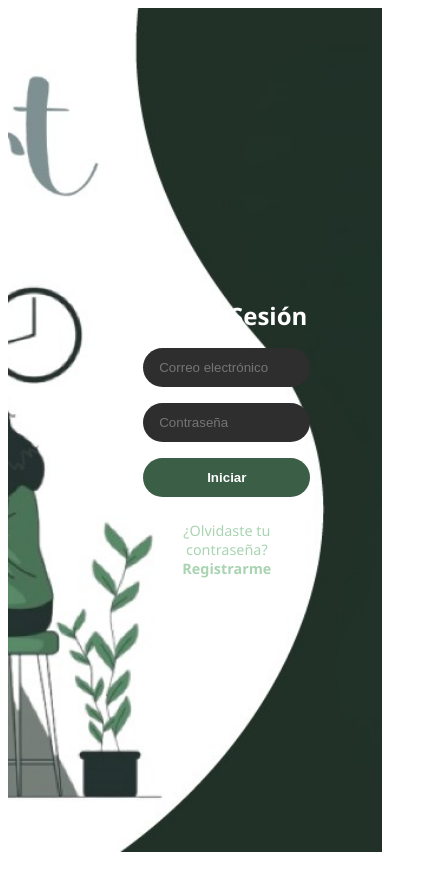
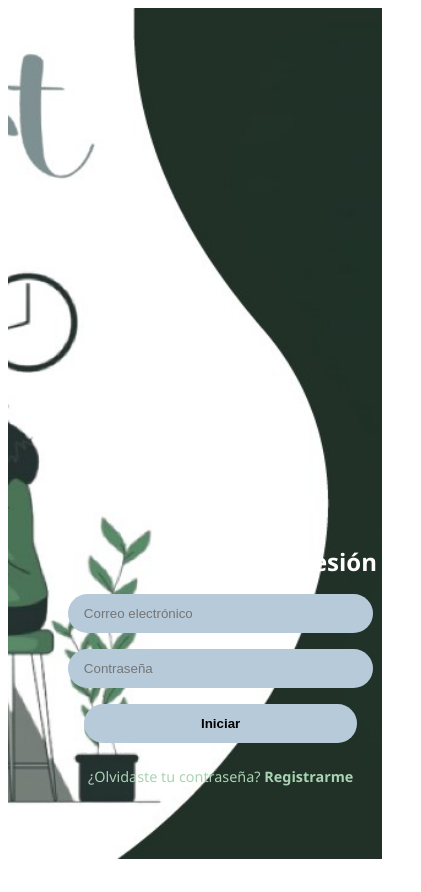
Before and after one commit to Lux111209/IdeartDetallesSV, a React (Vite) app in the folder Frontend/Ideart/: page /login in a window 390 px wide. Shown: the whole page, 421 px wide, since content can reach past the window. Before the commit the page ends 860 px from the top, so only its background shows below. Built offline with nearby package versions, Linux system fonts and the light colour scheme.

Commit message:
Detalles pequeños

```diff
--- a/Frontend/Ideart/src/css/AuthForm.css
+++ b/Frontend/Ideart/src/css/AuthForm.css
@@ -1,12 +1,61 @@
 .container {
   display: flex;
+  flex-direction: row;
   height: 100vh;
   font-family: 'Segoe UI', sans-serif;
   background-image: url('../assets/Images/Login.jpg');
   background-size: cover;
-  background-position: center;
+  background-position: center -25px; /* Imagen subida 25px */
   background-repeat: no-repeat;
+  background-attachment: fixed;
   color: white;
+}
+
+/* Responsive Mobile Design */
+@media (max-width: 768px) {
+  .container {
+    flex-direction: column;
+    padding: 1rem;
+    align-items: center;
+  }
+
+  .left,
+  .right {
+    width: 100%;
+    padding: 1rem;
+    margin: 0;
+    align-items: center;
+  }
+
+  .title {
+  font-size: 1.5rem;
+  margin-bottom: 1rem;
+  align-self: flex-end;
+  width: 100%;
+  max-width: 300px;
+  text-align: left
+}
+
+@media (max-width: 768px) {
+  .title {
+    text-align: center;
+    align-self: center;
+    max-width: 250px;
+  }
+}
+
+  .form {
+    margin-left: 0;
+    width: 100%;
+    max-width: 250px;
+    align-items: center;
+  }
+
+  .input,
+  .button {
+    width: 100%;
+    max-width: 100%;
+  }
 }
 
 .left, .right {
@@ -37,6 +86,7 @@
 .title {
   font-size: 1.5rem;
   margin-bottom: 1rem;
+  margin-left: 220px;
 }
 
 .form {
@@ -45,29 +95,32 @@
   gap: 1rem;
   width: 80%;
   max-width: 300px;
+  margin-left: auto;
 }
 
 .input {
   padding: 0.75rem 1rem;
   border: none;
   border-radius: 20px;
-  background-color: #2e2e2e;
+  background-color: #b7cada;
   color: white;
   outline: none;
+  width: 100%;
 }
 
 .button {
   padding: 0.75rem 1rem;
   border: none;
   border-radius: 20px;
-  background-color: #3b5e47;
-  color: white;
+  background-color: #b7cada;
+  color: black;
   cursor: pointer;
   font-weight: bold;
+  width: 100%;
 }
 
 .button:hover {
-  background-color: #4c775a;
+  background-color: #8eb6d7;
 }
 
 .link {
--- a/Frontend/Ideart/src/pages/Home.jsx
+++ b/Frontend/Ideart/src/pages/Home.jsx
@@ -6,27 +6,25 @@ import '../css/Home.css';
 const Home = () => {
   return (
     <>
-      {/* Top bar with logo and icons */}
       <div className="top-bar">
-        <img src="/assets/logooo.png" alt="Ideart logo" className="logo" />
+        <img src="/assets/images/logooo.png" className="logo" />
 
         <div className="search-section">
-          <input type="text" placeholder="Buscar..." className="lupa" />
-          <img src="/assets/lupa.png" alt="Buscar" className="img" />
+          <input type="text" placeholder="Buscar" className="lupa" />
+          <img src="/assets/images/lupa.png" className="img" />
         </div>
 
-        <img src="/assets/perfil.png" alt="Perfil" className="img" />
-        <img src="/assets/carrito.png" alt="Carrito" className="img" />
+        <img src="/assets/images/perfil.png" className="img" />
+        <img src="/assets/images/carrito.png" className="img" />
       </div>
 
-      {/* Green navbar container */}
       <div className="navbar-wrapper">
         <Navbar />
       </div>
 
       <div className="home">
         <section className="carousel">
-          <img src="/assets/mugs.png" alt="Tazas coloridas" />
+          <img src="/assets/mugs.png" alt="Imagenes de sublimados" />
         </section>
 
         <section className="promotions">
```
